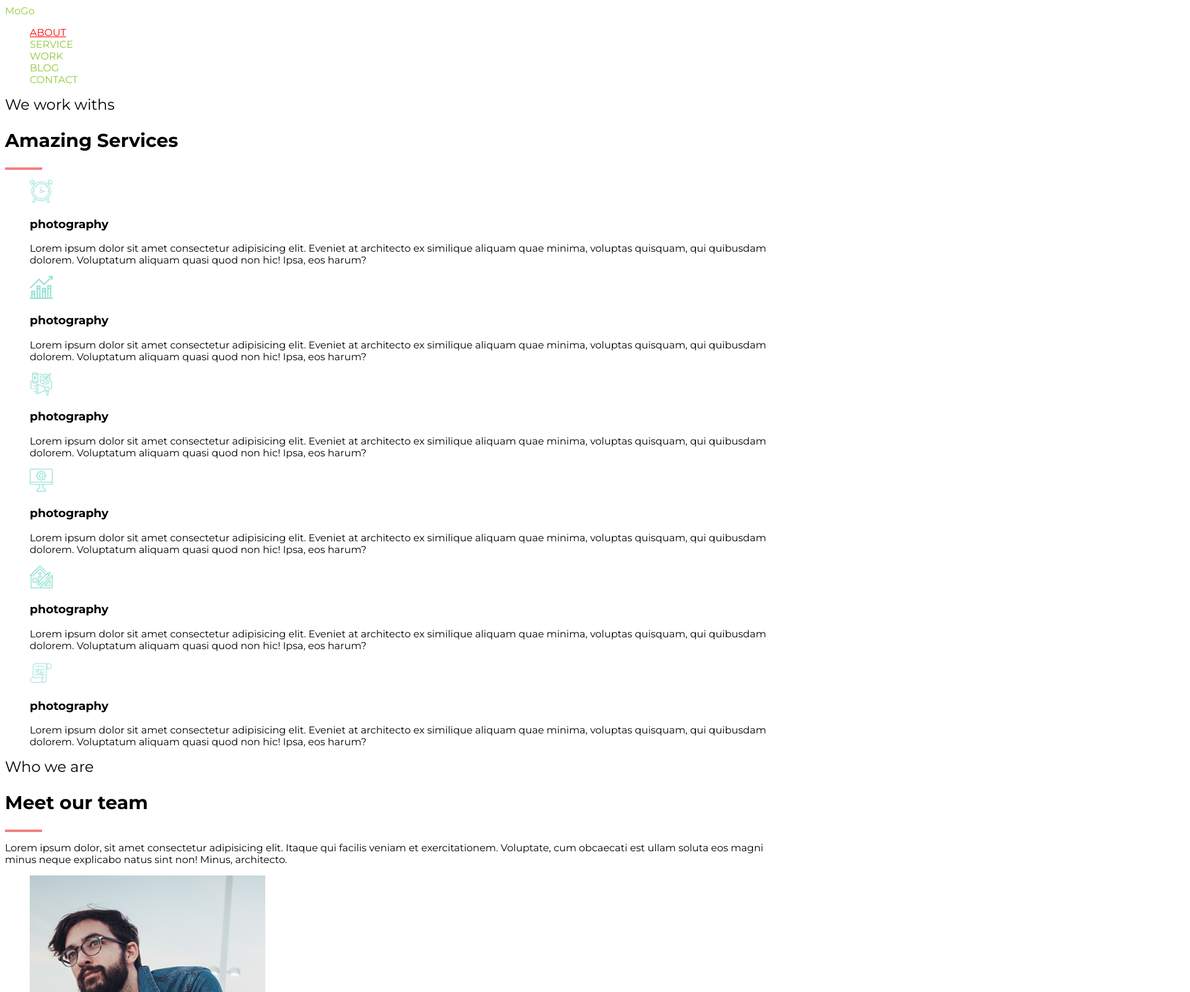
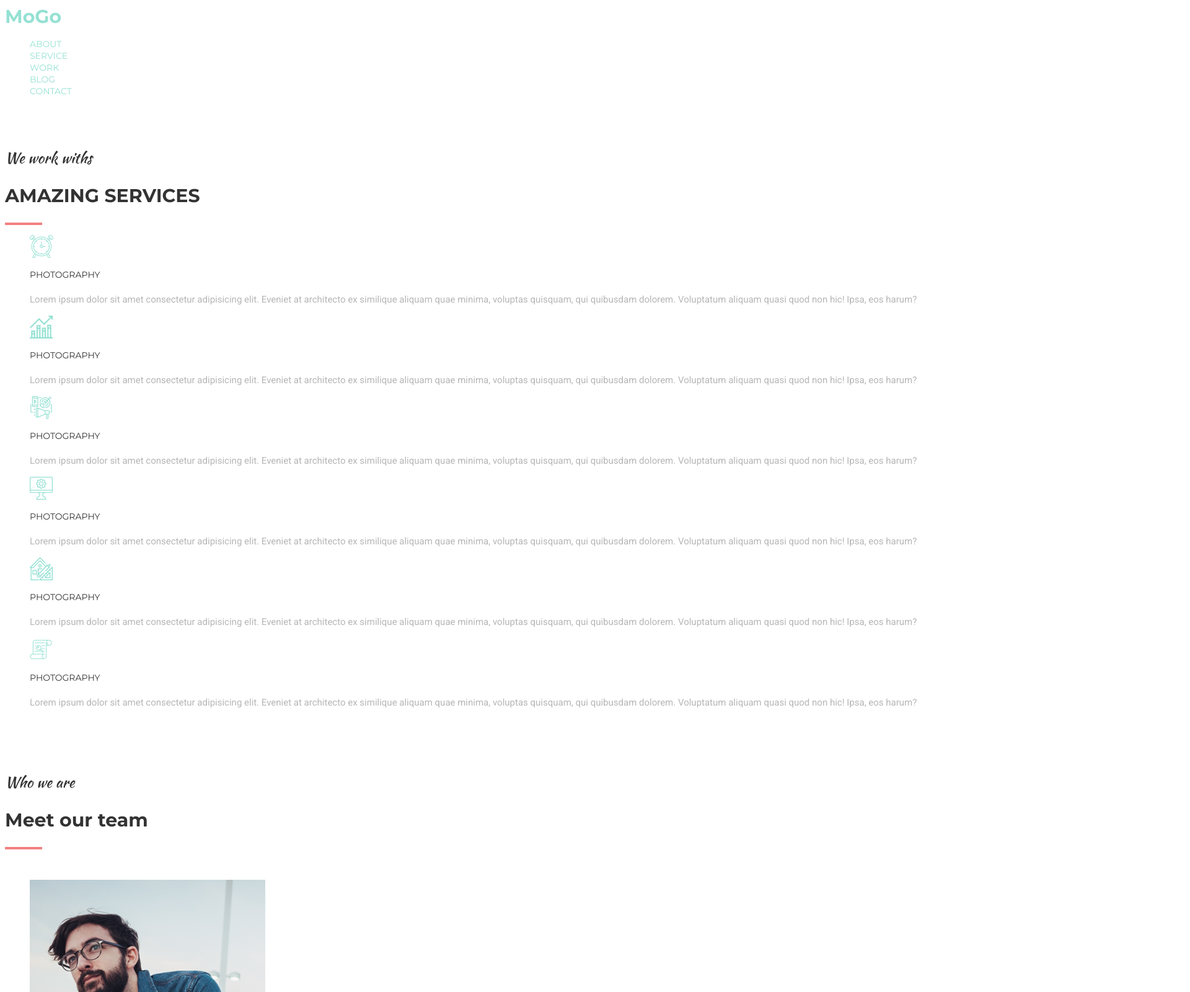
Before and after one commit to Bnadraga/MoGo, a plain HTML site: page index.html in a window 1280 px wide. Shown: the top 1600 px of the page at 62% size, 1920 px wide, since content can reach past the window. Drawn offline with Linux system fonts and the light colour scheme.

Commit message:
туцццццццццццццц

```diff
--- a/index.html
+++ b/index.html
@@ -12,21 +12,21 @@
 </head>
 <body>
     <header>
-        <a href="#" class="header">MoGo</a>
-        <nav>
-            <ul>
-                <li><a href="#" class="about">ABOUT</a></li>
-                <li><a href="#" class="header">SERVICE</a></li>
-                <li><a href="#" class="header">WORK</a></li>
-                <li><a href="#" class="header">BLOG</a></li>
-                <li><a href="#" class="header">CONTACT</a></li>
+        <a href="#" class="header-title">MoGo</a>
+        <nav class="header-nav">
+            <ul class="header-list">
+                <li><a href="#" class="header-item">ABOUT</a></li>
+                <li><a href="#" class="header-item">SERVICE</a></li>
+                <li><a href="#" class="header-item">WORK</a></li>
+                <li><a href="#" class="header-item">BLOG</a></li>
+                <li><a href="#" class="header-item">CONTACT</a></li>
             </ul>
         </nav>
     </header>
     <main>
-        <section>
+        <section class="section-amazing">
             <span class="title">We work withs</span>
-            <h2 class="text">Amazing Services</h2>
+            <h2 class="text">AMAZING SERVICES</h2>
             <div class="line"></div>
             <ul>
                 <li>
@@ -34,8 +34,8 @@
                         <img src="img/1.png" alt="">
                     </div>
                     <div>
-                        <h3>photography</h3>
-                        <p>Lorem ipsum dolor sit amet consectetur adipisicing elit. Eveniet at architecto ex similique aliquam quae minima, voluptas quisquam, qui quibusdam dolorem. Voluptatum aliquam quasi quod non hic! Ipsa, eos harum?</p>
+                        <h3 class="photography">photography</h3>
+                        <p class="lorem">Lorem ipsum dolor sit amet consectetur adipisicing elit. Eveniet at architecto ex similique aliquam quae minima, voluptas quisquam, qui quibusdam dolorem. Voluptatum aliquam quasi quod non hic! Ipsa, eos harum?</p>
                     </div>
                 </li>
                 <li>
@@ -43,8 +43,8 @@
                         <img src="img/2.png" alt="">
                     </div>
                     <div>
-                        <h3>photography</h3>
-                        <p>Lorem ipsum dolor sit amet consectetur adipisicing elit. Eveniet at architecto ex similique aliquam quae minima,
+                        <h3 class="photography">photography</h3>
+                        <p class="lorem">Lorem ipsum dolor sit amet consectetur adipisicing elit. Eveniet at architecto ex similique aliquam quae minima,
                             voluptas quisquam, qui quibusdam dolorem. Voluptatum aliquam quasi quod non hic! Ipsa, eos harum?</p>
                     </div>
                 </li>
@@ -53,8 +53,8 @@
                         <img src="img/3.png" alt="">
                     </div>
                     <div>
-                        <h3>photography</h3>
-                        <p>Lorem ipsum dolor sit amet consectetur adipisicing elit. Eveniet at architecto ex similique aliquam quae minima,
+                        <h3 class="photography">photography</h3>
+                        <p class="lorem">Lorem ipsum dolor sit amet consectetur adipisicing elit. Eveniet at architecto ex similique aliquam quae minima,
                             voluptas quisquam, qui quibusdam dolorem. Voluptatum aliquam quasi quod non hic! Ipsa, eos harum?</p>
                     </div>
                 </li>
@@ -63,8 +63,8 @@
                         <img src="img/4.png" alt="">
                     </div>
                     <div>
-                        <h3>photography</h3>
-                        <p>Lorem ipsum dolor sit amet consectetur adipisicing elit. Eveniet at architecto ex similique aliquam quae minima,
+                        <h3 class="photography">photography</h3>
+                        <p class="lorem">Lorem ipsum dolor sit amet consectetur adipisicing elit. Eveniet at architecto ex similique aliquam quae minima,
                             voluptas quisquam, qui quibusdam dolorem. Voluptatum aliquam quasi quod non hic! Ipsa, eos harum?</p>
                     </div>
                 </li>
@@ -73,8 +73,8 @@
                         <img src="img/5.png" alt="">
                     </div>
                     <div>
-                        <h3>photography</h3>
-                        <p>Lorem ipsum dolor sit amet consectetur adipisicing elit. Eveniet at architecto ex similique aliquam quae minima,
+                        <h3 class="photography">photography</h3>
+                        <p class="lorem">Lorem ipsum dolor sit amet consectetur adipisicing elit. Eveniet at architecto ex similique aliquam quae minima,
                             voluptas quisquam, qui quibusdam dolorem. Voluptatum aliquam quasi quod non hic! Ipsa, eos harum?</p>
                     </div>
                 </li>
@@ -83,44 +83,44 @@
                         <img src="img/6.png" alt="">
                     </div>
                     <div>
-                        <h3>photography</h3>
-                        <p>Lorem ipsum dolor sit amet consectetur adipisicing elit. Eveniet at architecto ex similique aliquam quae minima,
+                        <h3 class="photography">photography</h3>
+                        <p class="lorem">Lorem ipsum dolor sit amet consectetur adipisicing elit. Eveniet at architecto ex similique aliquam quae minima,
                             voluptas quisquam, qui quibusdam dolorem. Voluptatum aliquam quasi quod non hic! Ipsa, eos harum?</p>
                     </div>
                 </li>
             </ul>
         </section>
-        <section>
+        <section class="section-meet">
             <span class="title">Who we are</span>
             <h2 class="text">Meet our team</h2>
             <div class="line"></div>
-            <p>Lorem ipsum dolor, sit amet consectetur adipisicing elit. Itaque qui facilis veniam et exercitationem. Voluptate, cum obcaecati est ullam soluta eos magni minus neque explicabo natus sint non! Minus, architecto.</p>
+            <p class="section-meet-lorem">Lorem ipsum dolor, sit amet consectetur adipisicing elit. Itaque qui facilis veniam et exercitationem. Voluptate, cum obcaecati est ullam soluta eos magni minus neque explicabo natus sint non! Minus, architecto.</p>
             <ul>
                 <li>
                     <img src="img/first-man1.png" alt="lol" class="img">
-                    <h4>Matthew Dix</h4>
-                    <span>Graphic Design</span>
+                    <h4 class="man-name">Matthew Dix</h4>
+                    <span class="man-work">Graphic Design</span>
                 </li>
                 <li>
                     <img src="img/first-man2.png" alt="lol" class="img">
-                    <h4>Christopher Campbell</h4>
-                    <span>Branding/UX design</span>
+                    <h4 class="man-name">Christopher Campbell</h4>
+                    <span class="man-work">Branding/UX design</span>
                 </li>
                 <li>
                     <img src="img/first-man3.png" alt="lol" class="img">
-                    <h4>Michael Fertig</h4>
-                    <span>Developer</span>
+                    <h4 class="man-name">Michael Fertig</h4>
+                    <span class="man-work">Developer</span>
                 </li>
             </ul>
         </section>
     </main>
-    <footer>
-        <p>© 2016 MoGo free PSD template by <a href="#">Laaqiq</a></p>
+    <footer class="footer">
+        <p class="footer-p">© 2016 MoGo free PSD template by <a class="laaqiq" href="#">Laaqiq</a></p>
         <form>
             <label>
                 <input class="input" type="email" placeholder="Your Email...">
             </label>
-        <button class="footer">SUBSCRIBE</button>
+        <button class="footer-button">SUBSCRIBE</button>
         </form>
     </footer>
 </body>
--- a/style.css
+++ b/style.css
@@ -3,55 +3,119 @@
     --line-color: #F38181;
     --first-color: #333;
     --second-color: #B6B6B6;
+    --body-color: #fff;
 }
 
 body{
     font-family: 'Montserrat', sans-serif;
+    color: var(--body-color);
+    width: 1920px;
+    height: 1618px;
 }
-ul{
+ul,
+a{
     list-style: none;
+    text-decoration: none;
+}
+/* section-amazing */
+.section-amazing{
+    margin-top: 81px;
 }
 .line{
     width: 60px;
     height: 4px;
     background: #F38181;
 }
-.header{
-    color: rgb(142, 201, 54);
+.header-title{
+    color: var(--logo-color);
     width: 98px;
     height: 33px;
     text-decoration: none;
+    font-size: 30px;
+    font-weight: 700;
 }
-.about{
-    color: red;
+.header-item{
+    color: var(--logo-color);
+    font-size: 14px;
 }
+.header-item:hover,
+.header-item:focus{
+    color: var(--line-color);
+}
+.title{
+    color: var(--first-color);
+    font-family: 'Kaushan Script', sans-serif;
+    font-size: 24px;
+}
+.text{
+    color: var(--first-color);
+    font-size: 30px;
+    font-weight: 700;
+}
+.photography{
+    color: var(--first-color);
+    font-size: 14px;
+    font-weight: 400;
+    margin-bottom: 20px;
+    text-transform: uppercase;
+}
+.lorem{
+    color: var(--second-color);
+    font-family: 'Roboto', sans-serif;
+    line-height: 22px;
+    font-size: 15px;
+}
+/* section-meet */
+.section-meet{
+    margin-top: 100px;
+}
+.section-meet-lorem{
+    font-family: 'Roboto', sans-serif;
+    font-size: 15px;
+}
+.man-name{
+    color: var(--first-color);
+    font-size: 14px;
+}
+.man-work{
+    font-family: 'Roboto', sans-serif;
+    font-style: italic;
+    font-weight: 300;
+    font-size: 15px;
+}
+/* footer */
 .footer{
-    background: rgb(142, 201, 54);
+    margin-top: 70px;
+    border-top: 1px solid var(--second-color);
+    padding-top: 22px;
+    padding-bottom: 20px;
+}
+.footer-button{
+    background: var(--logo-color);
+    color: var(--body-color);
     border: none;
     padding: 14px 38px;
     cursor: pointer;
+    font-size: 14px;
+    font-weight: 700;
 }
-.Laaqiq{
-    color: red;
+.laaqiq{
+    color: var(--line-color);
+    font-size: 14px;
+}
+.footer-p{
+    color: var(--first-color);
+    font-size: 14px;
 }
 .input{
     color: #b6b6b6;
     padding: 12px 10px;
     width: 230px;
-}
-.title{
-    font-weight: 400;
-    font-size: 24px;
-}
-.text{
-    font-weight: 700;
-    font-size: 30px;
+    font-size: 14px;
+    font-style: italic;
+    font-weight: 300;
+    font-family: 'Roboto', sans-serif;
 }
 .img{
     width: 380px;
-    height: 470px;
 }
-img{
-    width: 37px;
-    height: 37px;
-}
```
